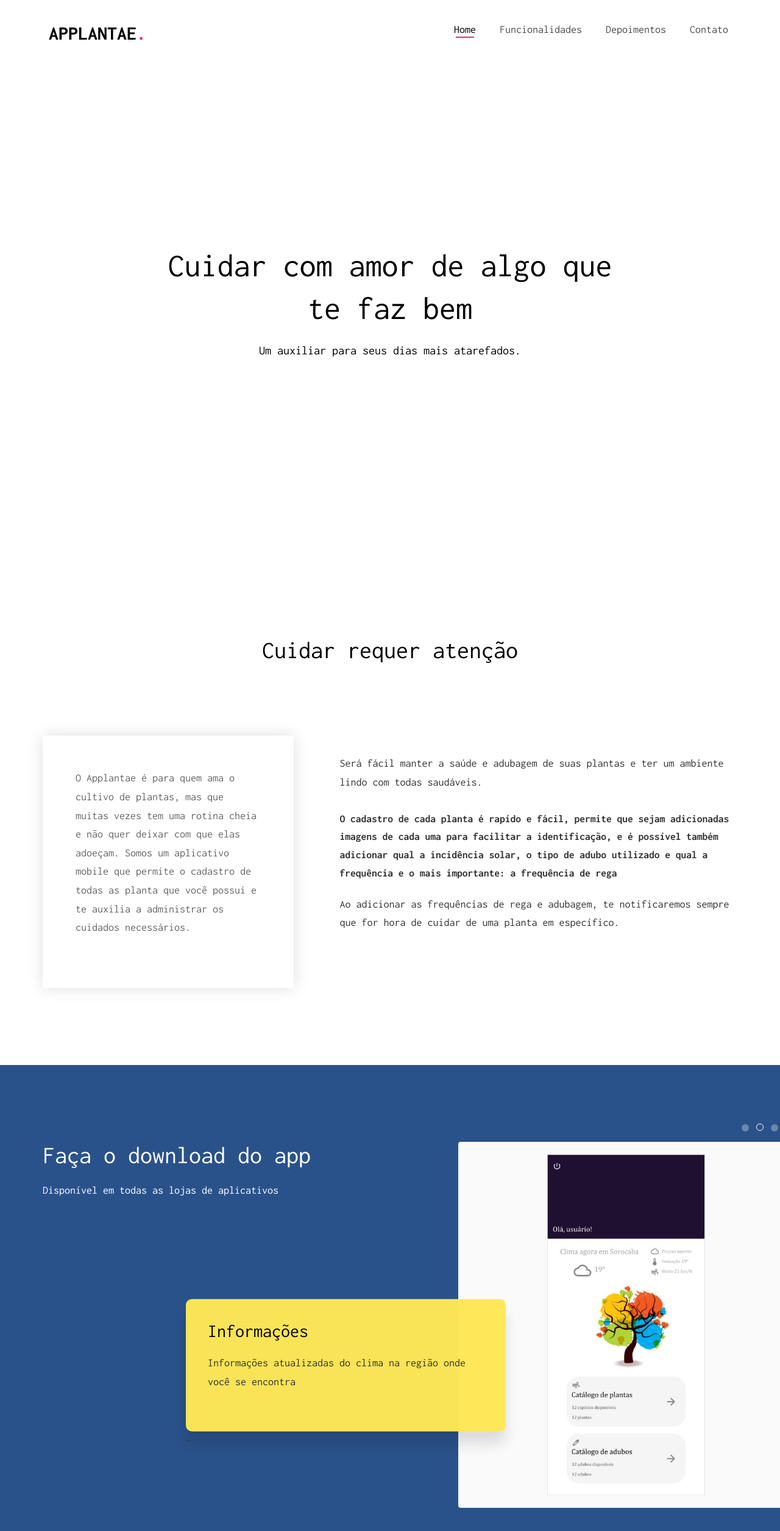
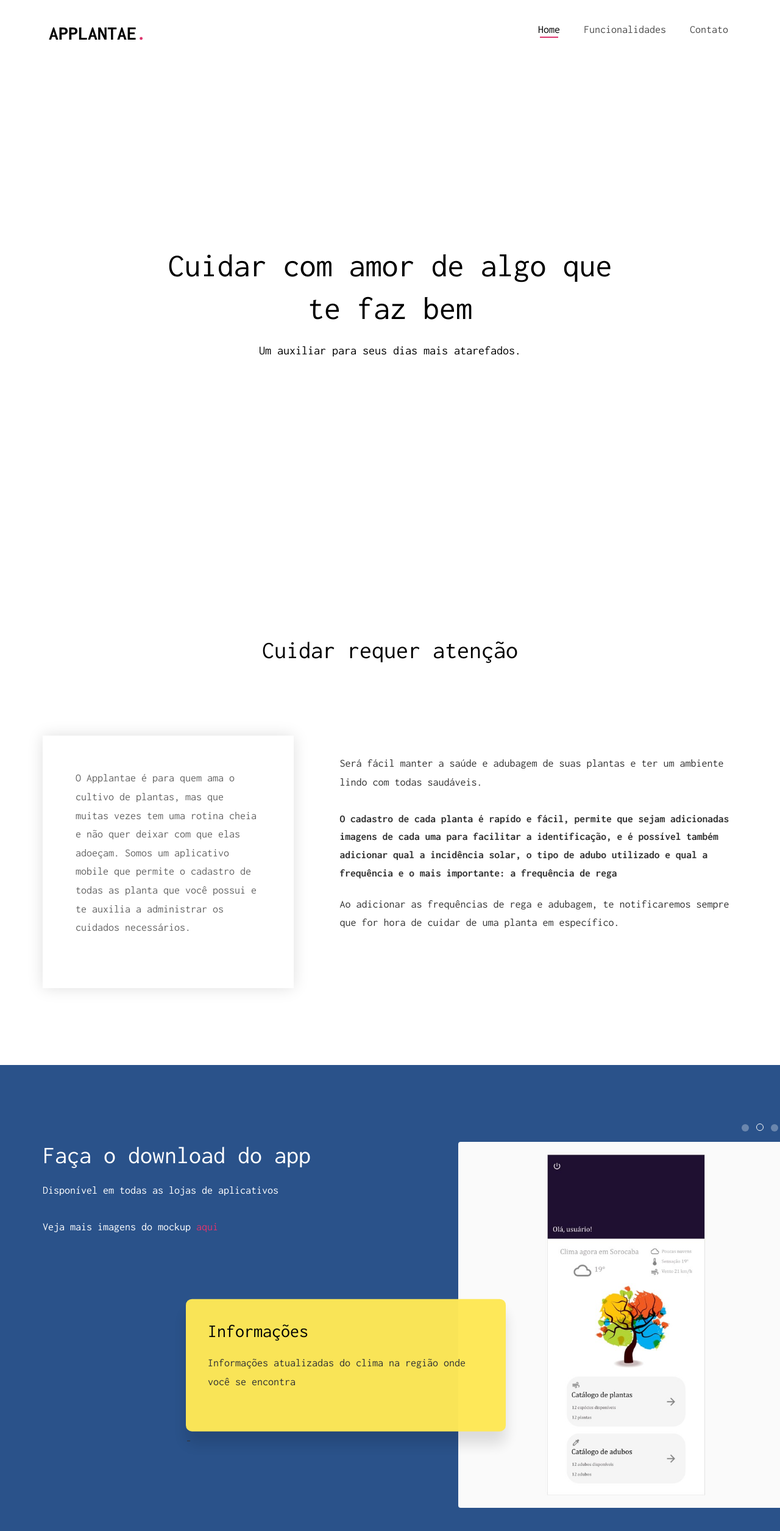
Before and after one commit to lorrainepaloschi/LP_applantae, a plain HTML site: page index.html in a window 1280 px wide. Shown: the top 2510 px of the page at 61% size. Drawn offline with Linux system fonts and the light colour scheme; files whose address does not match are found by name.

Commit message:
link mocukp

```diff
--- a/index.html
+++ b/index.html
@@ -76,7 +76,7 @@
 						<ul>
 							<li class="active"><a href="index.html">Home</a></li>
 							<li><a href="#Funcionalidades">Funcionalidades</a></li>
-							<li><a href="#Depoimentos">Depoimentos</a></li>
+<!-- 							<li><a href="#Depoimentos">Depoimentos</a></li> -->
 							<li><a href="#ContactUS">Contato</a></li>
 							<!-- <li class="btn-cta"><a href="#"><span>Login</span></a></li> -->
 						</ul>
@@ -258,6 +258,7 @@
 					<div class="heading">
 						<h2>Faça o download do app</h2>
 						<p>Disponível em todas as lojas de aplicativos</p>
+						<p>Veja mais imagens do mockup  <a href="https://xd.adobe.com/view/0aafc7c7-f522-48d1-8436-6ffd6ad435f9-5ffc/?fullscreen" target="_blank">aqui</a> </p>
 					</div>
 				</div>
 				<div class="col-md-6 col-md-push-1 animate-box">
```
